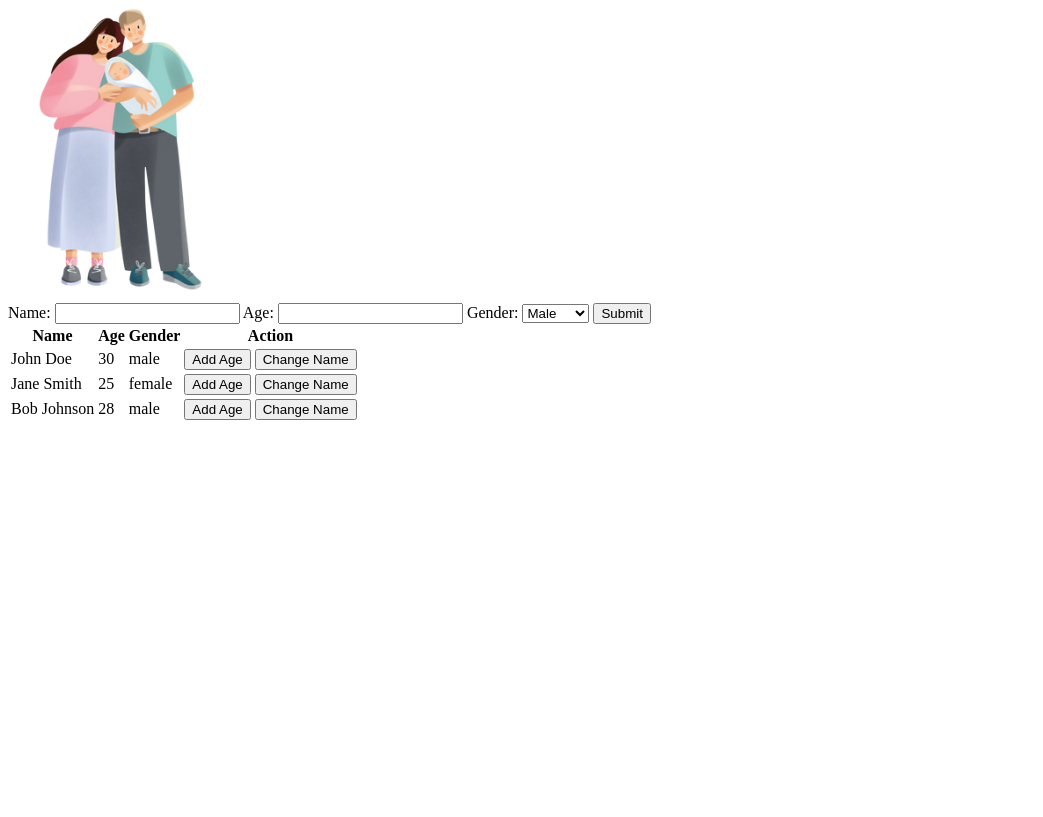
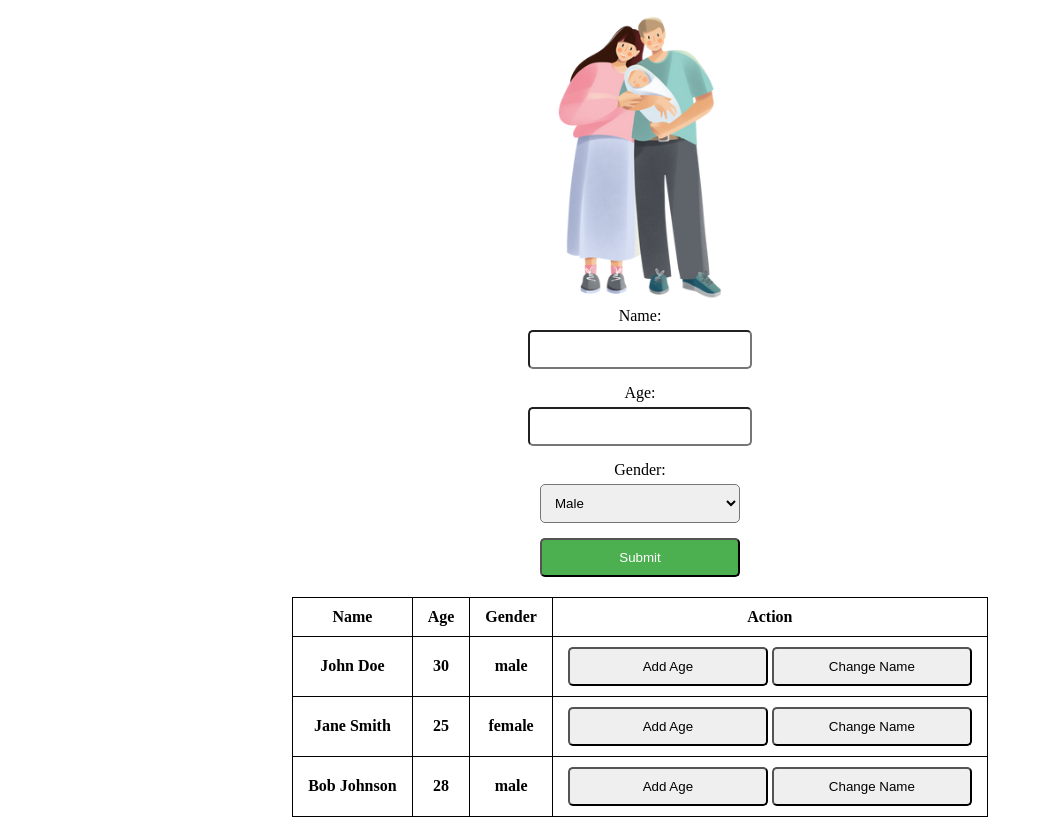
Before and after one commit to Edberaga/Family-App, a website: page index.html in a window 1280 px wide. Shown: the part 81-898 px from the top of the page, without its empty margins (0-1043 px from the left). Before the commit the page ends 800 px from the top, so only its background shows below. Drawn offline with Linux system fonts and the light colour scheme.

Commit message:
Stylish the app

```diff
--- a/style.css
+++ b/style.css
@@ -2,3 +2,45 @@ html {
   height: 100%;
   width: 100%;
 }
+
+main {
+  display: flex;
+  flex-direction: column;
+  justify-content: center;
+  align-items: center;
+}
+
+.family-form {
+  display: flex;
+  flex-direction: column;
+  align-items: center;
+  gap: 15px;
+}
+
+.family-form label {
+  margin-bottom: -10px;
+}
+
+.family-form input, select, button{
+  padding: 10px;
+  border-radius: 5px;
+  width: 200px;
+}
+
+.family-form button {
+  background-color: #4CAF50;
+  color: white;
+  cursor: pointer;
+}
+
+#output {
+  margin-top: 20px;
+  text-align: center;
+  font-weight: bold;
+  border-collapse: collapse;
+}
+
+#output th, #output td{
+  border: 1px solid black;
+  padding: 10px 15px;
+}
```
